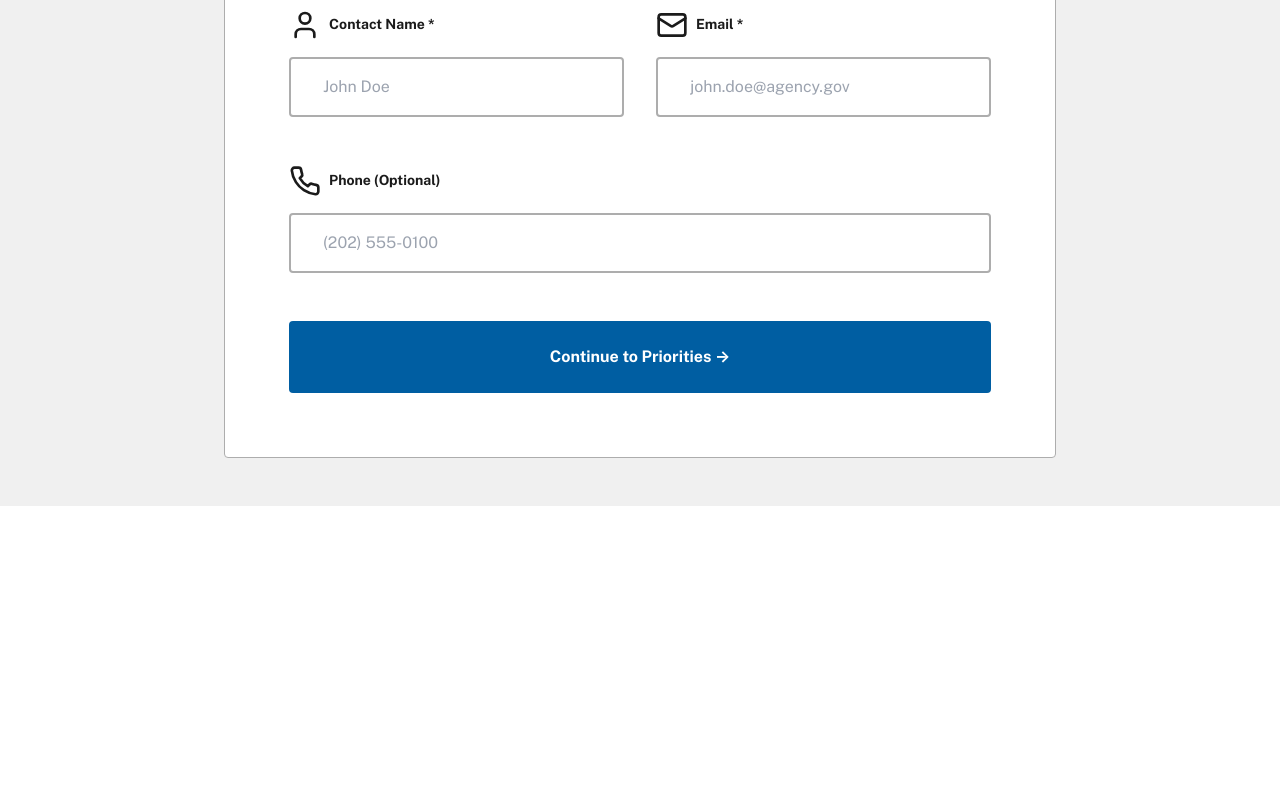
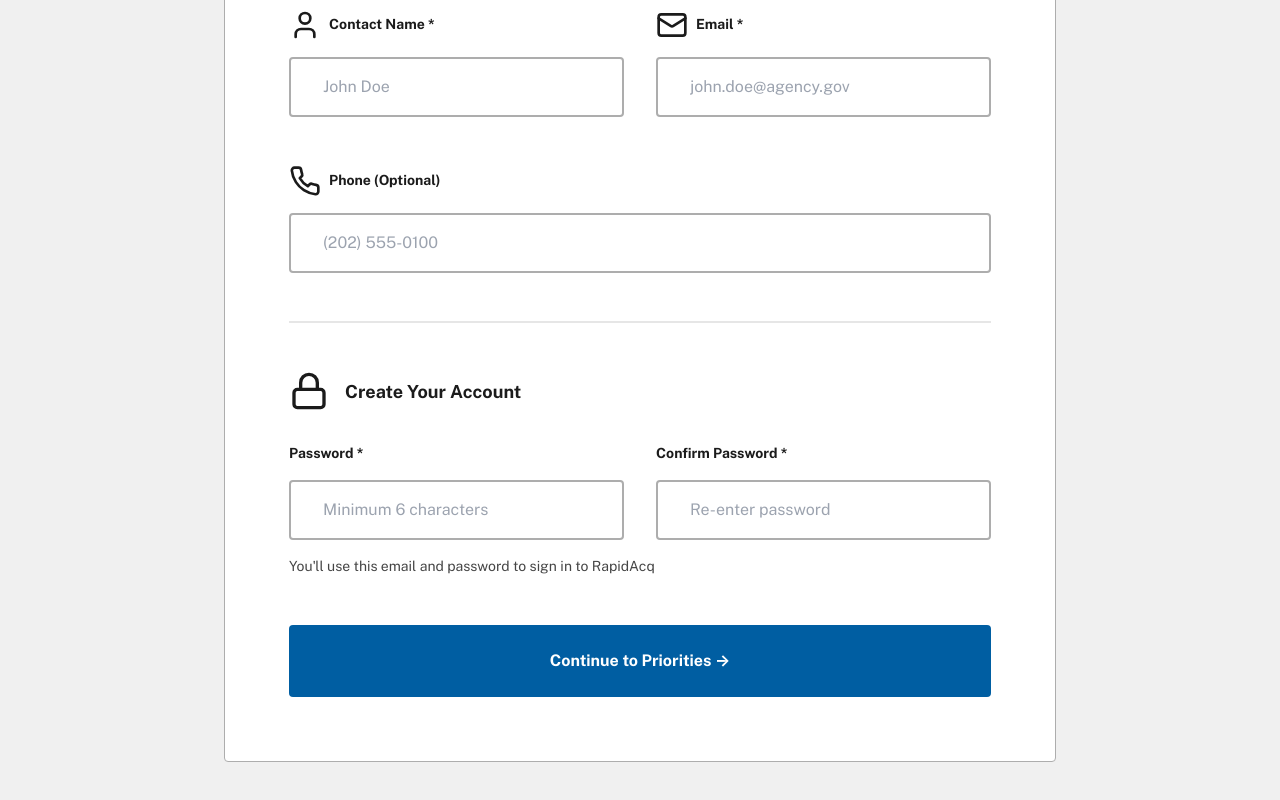
Before and after one commit to jonbmost/rapidacq-frontend, a Next.js app: page /onboarding in a window 1280 px wide. Shown: the part 750-1550 px from the top of the page. Before the commit the page ends 1256 px from the top, so only its background shows below. Built offline with nearby package versions, Linux system fonts and the light colour scheme.

Commit message:
Add password creation to onboarding with user registration

```diff
--- a/app/onboarding/page.tsx
+++ b/app/onboarding/page.tsx
@@ -2,7 +2,7 @@
 
 import { useState } from 'react';
 import { useRouter } from 'next/navigation';
-import { Building2, User, Phone, Mail, Target, Users as UsersIcon, DollarSign, AlertCircle } from 'lucide-react';
+import { Building2, User, Phone, Mail, Target, Users as UsersIcon, DollarSign, AlertCircle, Lock } from 'lucide-react';
 
 export default function OnboardingPage() {
   const router = useRouter();
@@ -16,6 +16,8 @@ export default function OnboardingPage() {
     contactName: '',
     contactEmail: '',
     contactPhone: '',
+    password: '',
+    confirmPassword: '',
     acquisitionPriorities: [] as string[],
     teamSize: '',
     annualVolume: '',
@@ -57,25 +59,55 @@ export default function OnboardingPage() {
     setLoading(true);
     setError('');
 
+    // Validate passwords
+    if (formData.password !== formData.confirmPassword) {
+      setError('Passwords do not match');
+      setLoading(false);
+      return;
+    }
+    if (formData.password.length < 6) {
+      setError('Password must be at least 6 characters');
+      setLoading(false);
+      return;
+    }
+
     try {
-      const response = await fetch(`${process.env.NEXT_PUBLIC_API_URL}/api/organizations`, {
+      const BACKEND_URL = process.env.NEXT_PUBLIC_BACKEND_URL || 'https://acquisition-assistant-266001336704.us-central1.run.app';
+
+      // Step 1: Create organization
+      const orgResponse = await fetch(`${BACKEND_URL}/api/organizations`, {
         method: 'POST',
         headers: { 'Content-Type': 'application/json' },
         body: JSON.stringify(formData)
       });
 
-      const data = await response.json();
+      const orgData = await orgResponse.json();
+      if (!orgData.success) throw new Error(orgData.error || 'Failed to create organization');
 
-      if (data.success) {
-        // Store org ID in localStorage for now (later: use proper auth)
-        localStorage.setItem('organizationId', data.organization.id);
-        localStorage.setItem('organizationName', data.organization.organizationName);
+      // Step 2: Create user account
+      const userResponse = await fetch(`${BACKEND_URL}/api/auth/register`, {
+        method: 'POST',
+        headers: { 'Content-Type': 'application/json' },
+        body: JSON.stringify({
+          email: formData.contactEmail,
+          password: formData.password,
+          organizationId: orgData.organization.id,
+          organizationName: orgData.organization.organizationName
+        })
+      });
 
-        // Redirect to dashboard
-        router.push('/dashboard');
-      } else {
-        setError(data.error || 'Failed to create organization');
-      }
+      const userData = await userResponse.json();
+      if (!userData.success) throw new Error(userData.error || 'Failed to create user account');
+
+      // Step 3: Store auth and redirect
+      localStorage.setItem('userId', userData.user.id);
+      localStorage.setItem('userEmail', userData.user.email);
+      localStorage.setItem('organizationId', userData.user.organizationId);
+      localStorage.setItem('organizationName', userData.user.organizationName);
+      localStorage.setItem('authToken', userData.token);
+
+      router.push('/dashboard');
+
     } catch (err: any) {
       setError(err.message || 'An error occurred');
     } finally {
@@ -217,6 +249,49 @@ export default function OnboardingPage() {
                   />
                 </div>
 
+                {/* Password Section */}
+                <div className="border-t-2 border-uswds-gray-10 pt-6 mt-6">
+                  <h3 className="text-lg font-bold text-uswds-gray-90 mb-4 flex items-center">
+                    <Lock className="inline h-5 w-5 mr-2" />
+                    Create Your Account
+                  </h3>
+
+                  <div className="grid md:grid-cols-2 gap-4">
+                    <div>
+                      <label className="block text-sm font-bold text-uswds-gray-90 mb-2">
+                        Password *
+                      </label>
+                      <input
+                        type="password"
+                        required
+                        value={formData.password}
+                        onChange={(e) => setFormData({ ...formData, password: e.target.value })}
+                        className="w-full px-4 py-2 border-2 border-uswds-gray-30 rounded focus:outline-none focus:border-uswds-blue"
+                        placeholder="Minimum 6 characters"
+                        minLength={6}
+                      />
+                    </div>
+
+                    <div>
+                      <label className="block text-sm font-bold text-uswds-gray-90 mb-2">
+                        Confirm Password *
+                      </label>
+                      <input
+                        type="password"
+                        required
+                        value={formData.confirmPassword}
+                        onChange={(e) => setFormData({ ...formData, confirmPassword: e.target.value })}
+                        className="w-full px-4 py-2 border-2 border-uswds-gray-30 rounded focus:outline-none focus:border-uswds-blue"
+                        placeholder="Re-enter password"
+                      />
+                    </div>
+                  </div>
+
+                  <p className="text-sm text-uswds-gray-70 mt-2">
+                    You'll use this email and password to sign in to RapidAcq
+                  </p>
+                </div>
+
                 <button
                   type="button"
                   onClick={() => setStep(2)}
@@ -328,8 +403,8 @@ export default function OnboardingPage() {
                 </div>
 
                 {error && (
-                  <div className="p-4 bg-uswds-red-5 border-2 border-uswds-red-warm text-uswds-red-warm rounded">
-                    {error}
+                  <div className="p-4 bg-red-50 border-2 border-red-200 text-red-700 rounded">
+                    <strong>Error:</strong> {error}
                   </div>
                 )}
 
```
